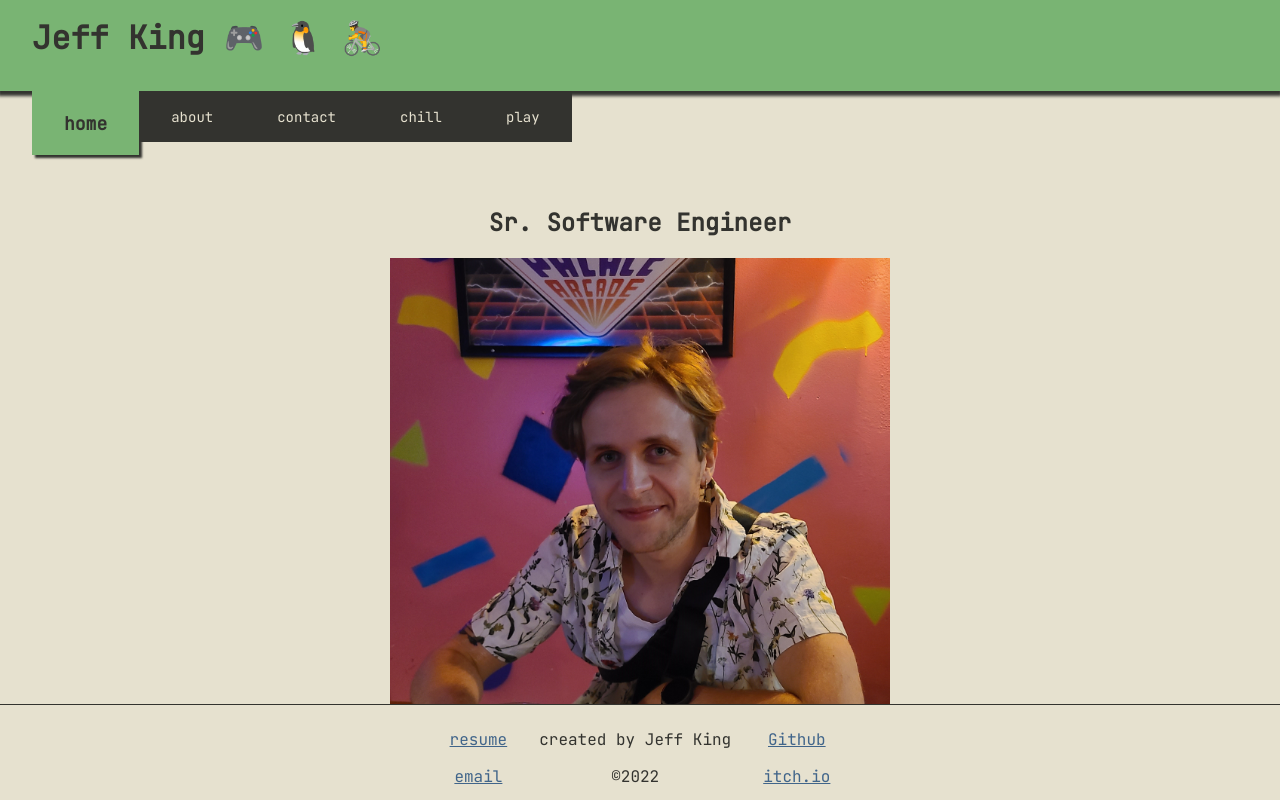
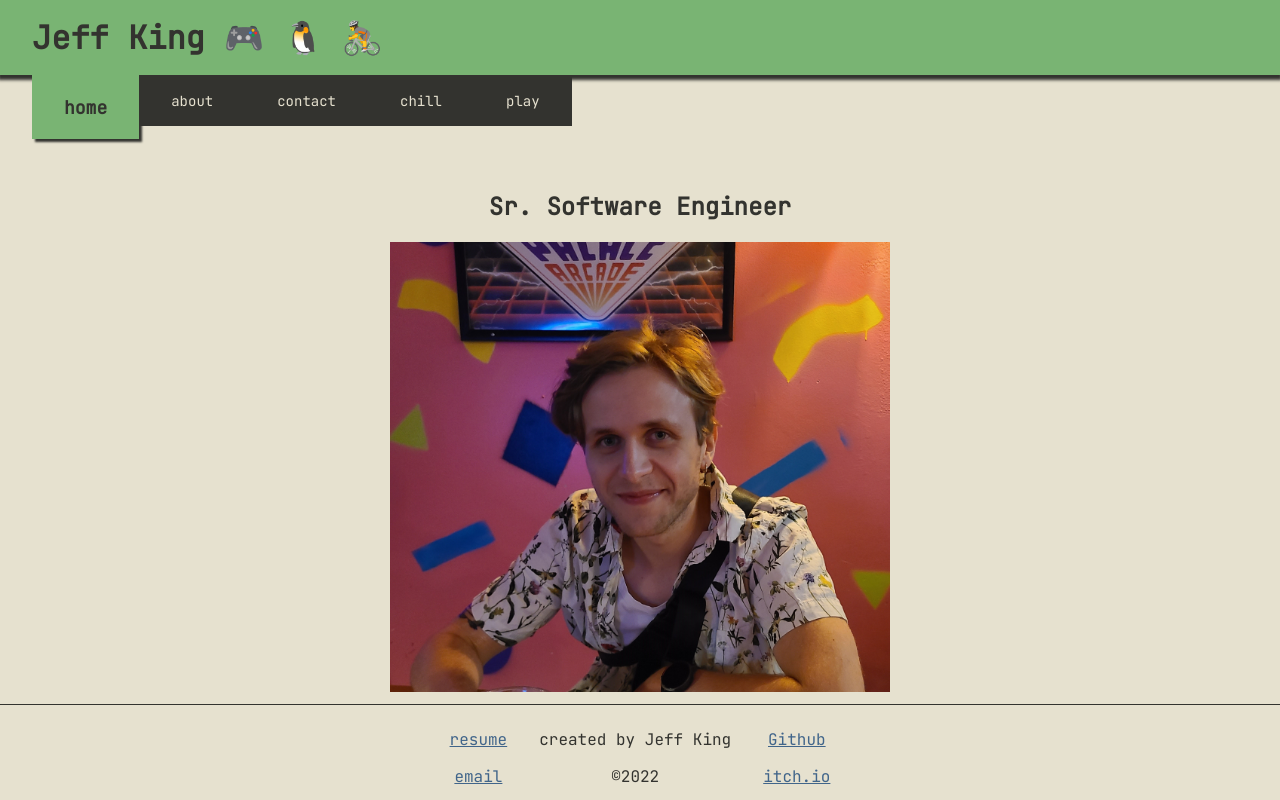
Before and after one commit to jmuking/jmuking.dev, a React (Create React App) app: page / in a window 1280 px wide. Built offline with nearby package versions, Linux system fonts and the light colour scheme.

Commit message:
changing heading padding a bit

```diff
--- a/src/components/Header.js
+++ b/src/components/Header.js
@@ -17,10 +17,9 @@ const Title = styled.h1`
 const HeaderBackground = styled.div`
   color: ${colors.dark};
   background-color: ${colors.primary};
-  padding-left: 2rem;
-  padding-right: 1rem;
+  padding: 2rem;
   padding-top: 1rem;
-  padding-bottom: 2rem;
+  padding-bottom: 1rem;
   display: flex;
   justify-content: space-between;
   align-items: center;
```
